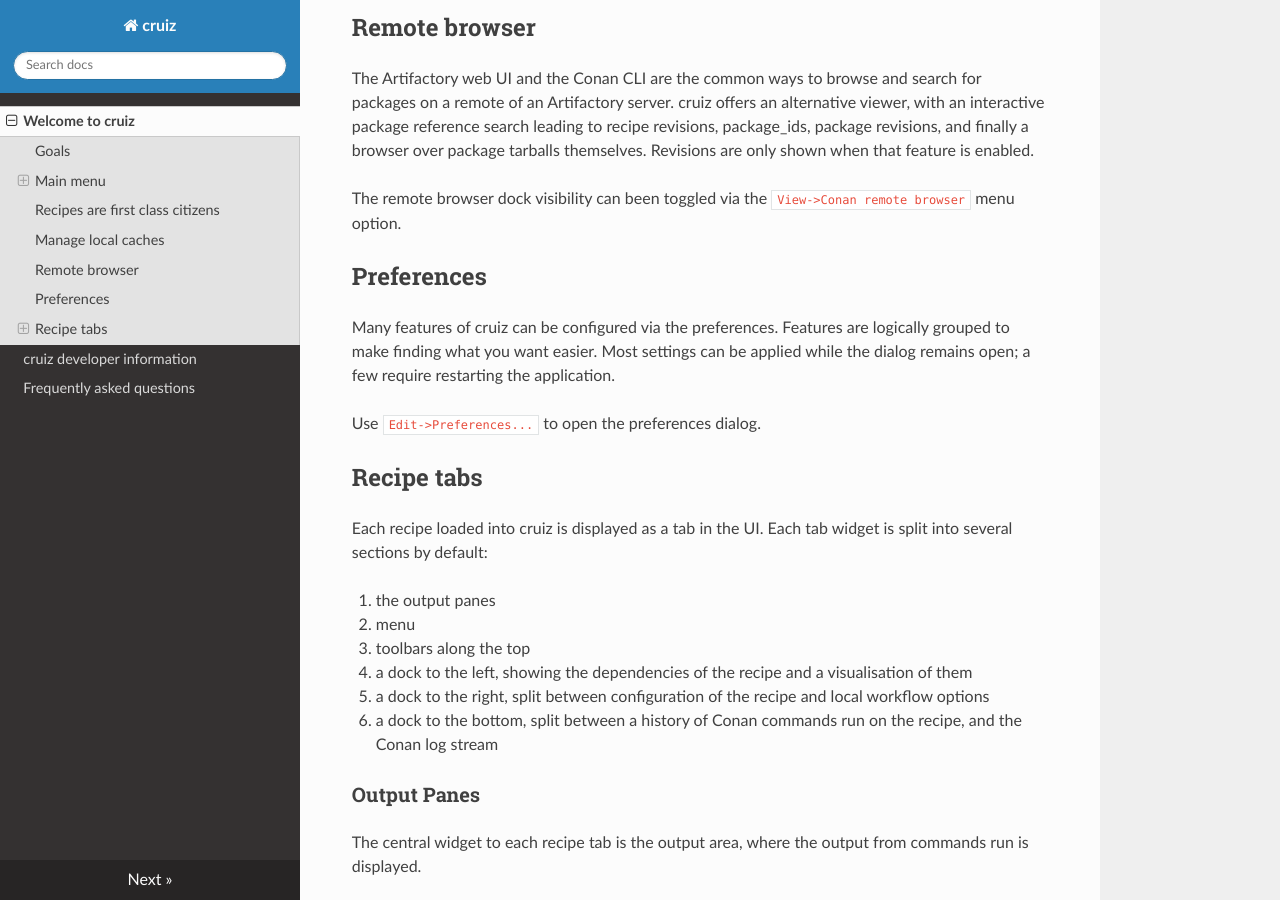
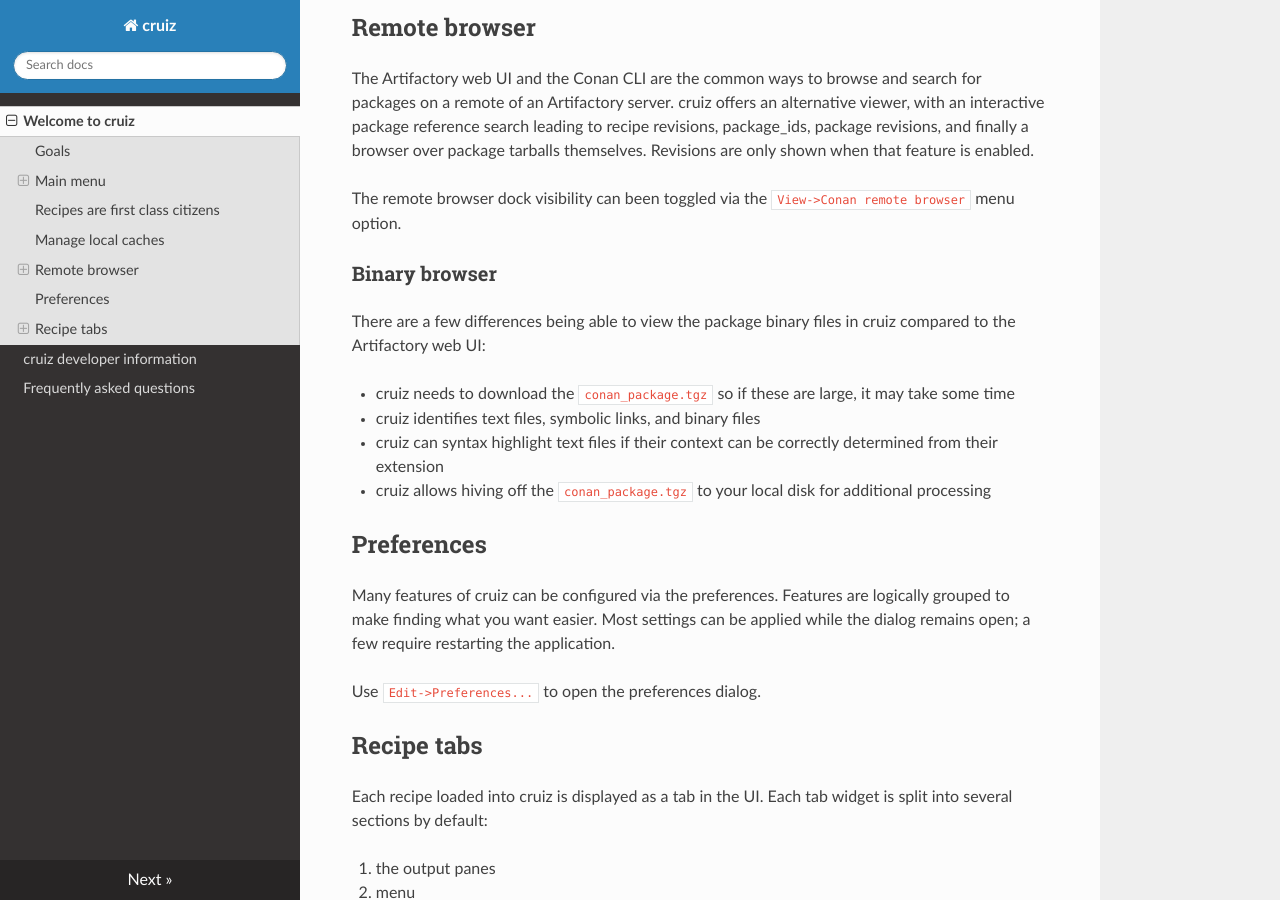
Before and after one commit to markfinal/cruiz-docs, an MkDocs documentation site: the page built from docs/index.md, in a window 1280 px wide and 900 px high, scrolled down 2036 px. Built offline with MkDocs 1.6.1, drawn with Linux system fonts in a browser that asks for light colours; nearby versions of some CDN libraries.

Commit message:
More on the remote browser binary viewer

```diff
--- a/docs/index.md
+++ b/docs/index.md
@@ -61,6 +61,14 @@ Use `Edit->Manage local caches...` to manage the named local caches. A wizard wi
 The Artifactory web UI and the Conan CLI are the common ways to browse and search for packages on a remote of an Artifactory server. cruiz offers an alternative viewer, with an interactive package reference search leading to recipe revisions, package_ids, package revisions, and finally a browser over package tarballs themselves. Revisions are only shown when that feature is enabled.
 
 The remote browser dock visibility can been toggled via the `View->Conan remote browser` menu option.
+
+### Binary browser
+There are a few differences being able to view the package binary files in cruiz compared to the Artifactory web UI:
+
+* cruiz needs to download the `conan_package.tgz` so if these are large, it may take some time
+* cruiz identifies text files, symbolic links, and binary files
+* cruiz can syntax highlight text files if their context can be correctly determined from their extension
+* cruiz allows hiving off the `conan_package.tgz` to your local disk for additional processing
 
 ## Preferences
 Many features of cruiz can be configured via the preferences. Features are logically grouped to make finding what you want easier. Most settings can be applied while the dialog remains open; a few require restarting the application.
```
